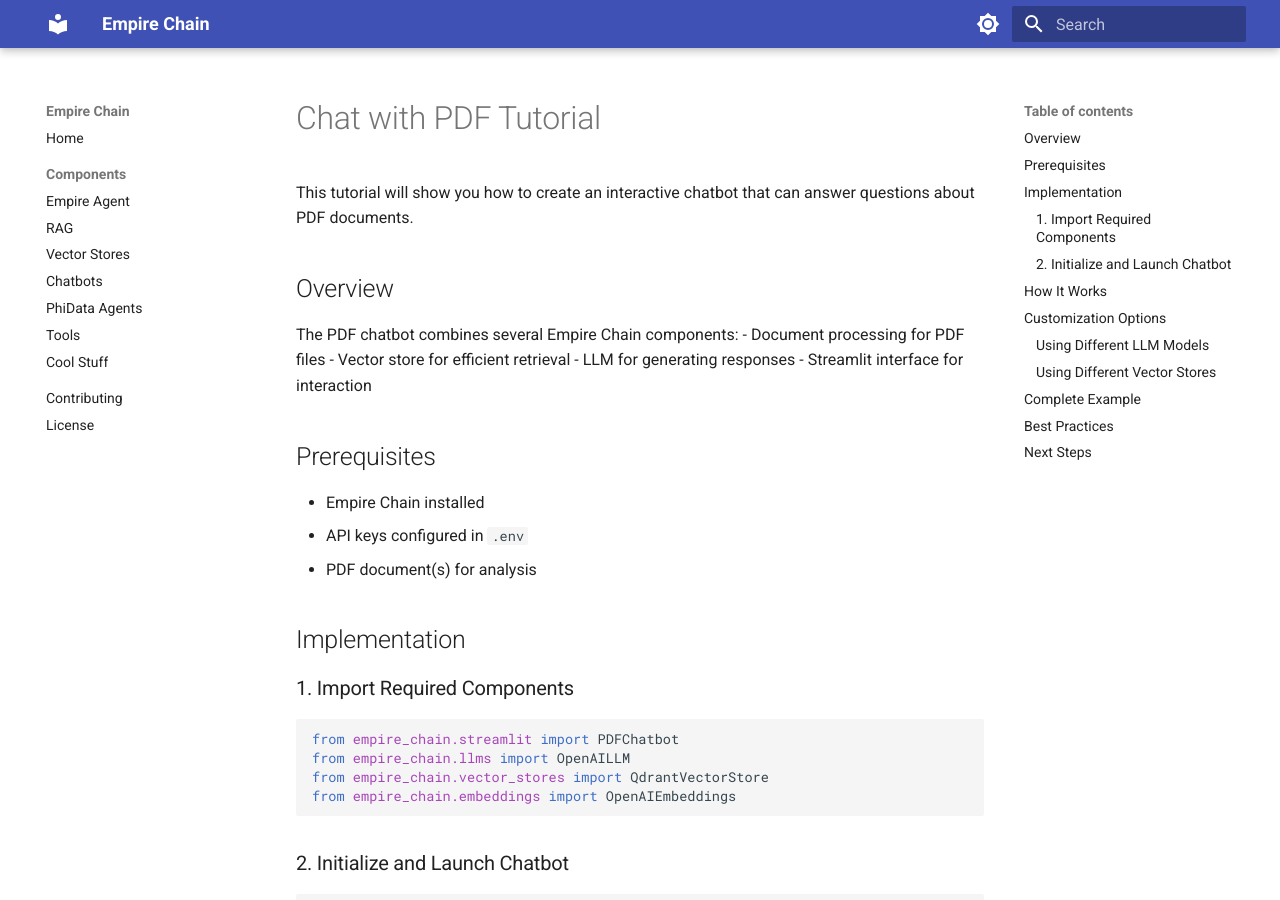
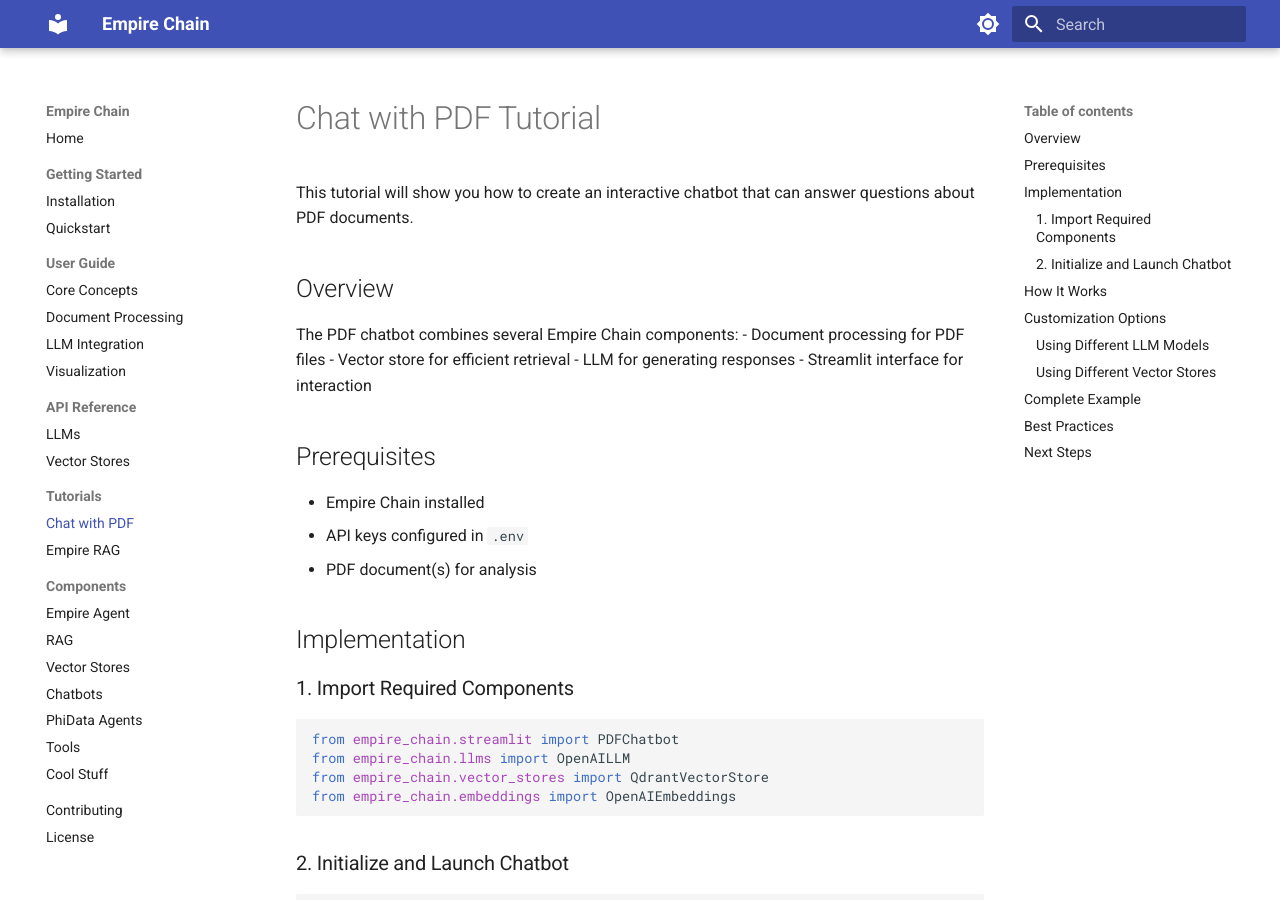
Before and after one commit to manas95826/empire-chain, an MkDocs documentation site: the page built from docs/tutorials/chat-with-pdf.md, in a window 1280 px wide and 900 px high. Built offline with MkDocs 1.6.1 and Material for MkDocs 9.7.7, drawn with Linux system fonts in a browser that asks for light colours.

```diff
--- a/docs/tutorials/chat-with-pdf.md
+++ b/docs/tutorials/chat-with-pdf.md
@@ -136,6 +136,6 @@ if __name__ == "__main__":
 
 ## Next Steps
 
-- Try the [Chat with Images](chat-with-images.md) tutorial
-- Learn about [Data Visualization](visualize_data.md)
-- Explore [Vector Store Options](../user-guide/vector-stores.md)
+- Try the [Chat with Images](../components/chatbots.md) tutorial
+- Learn about [Data Visualization](../user-guide/visualization.md)
+- Explore [Vector Store Options](../components/vector_stores.md)
--- a/mkdocs.yml
+++ b/mkdocs.yml
@@ -26,7 +26,10 @@ theme:
 
 plugins:
   - search
-  - mermaid2
+  - mermaid2:
+      version: 10.4.0
+      arguments:
+        securityLevel: 'loose'
 
 markdown_extensions:
   - pymdownx.highlight:
@@ -47,6 +50,20 @@ markdown_extensions:
 
 nav:
   - Home: index.md
+  - Getting Started:
+    - Installation: getting-started/installation.md
+    - Quickstart: getting-started/quickstart.md
+  - User Guide:
+    - Core Concepts: user-guide/core-concepts.md
+    - Document Processing: user-guide/document-processing.md
+    - LLM Integration: user-guide/llm-integration.md
+    - Visualization: user-guide/visualization.md
+  - API Reference:
+    - LLMs: api-reference/llms.md
+    - Vector Stores: api-reference/vector-stores.md
+  - Tutorials:
+    - Chat with PDF: tutorials/chat-with-pdf.md
+    - Empire RAG: tutorials/empire-rag.md
   - Components:
     - Empire Agent: components/empire_agent.md
     - RAG: components/rag.md
```
